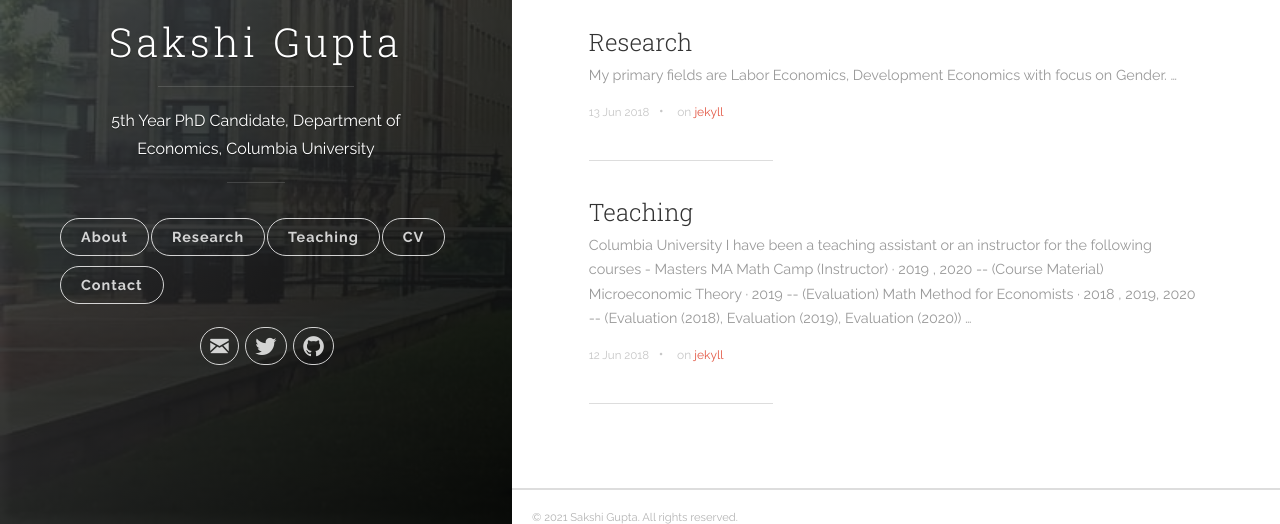
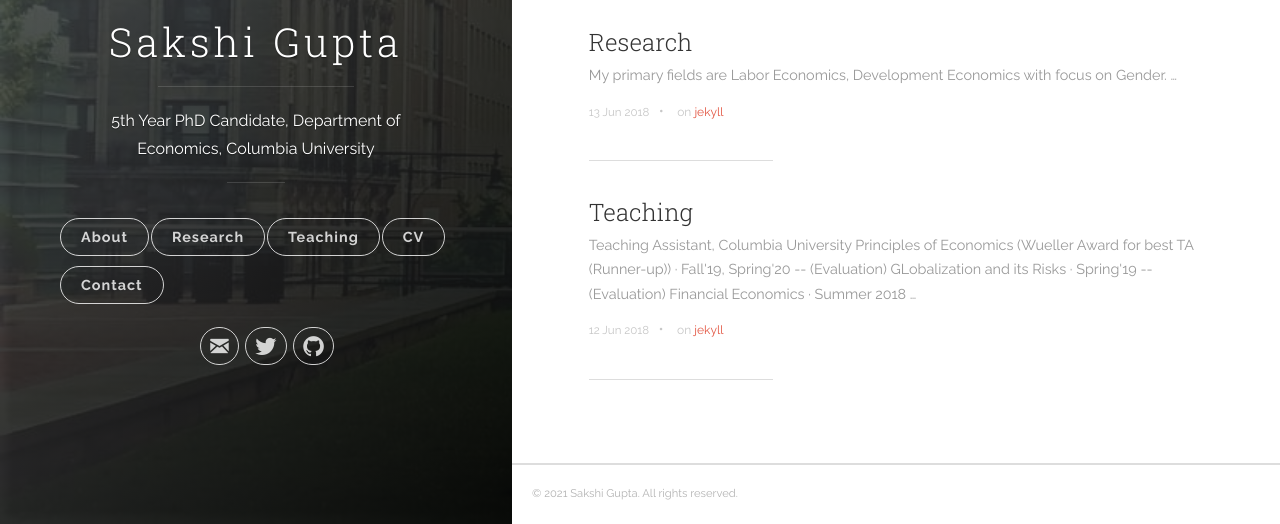
Before and after one commit to Gupta-Sakshi/Gupta-Sakshi.github.io, a Jekyll site: the page built from index.html, in a window 1280 px wide and 935 px high, cut to the strip 411-935 px from the top of the window. Built offline with Jekyll 4.4.1, drawn with Linux system fonts in a browser that asks for light colours; the list of posts is cut into pages by our own code.

Commit message:
Update 2018-06-12-teaching.markdown

```diff
--- a/_posts/2018-06-12-teaching.markdown
+++ b/_posts/2018-06-12-teaching.markdown
@@ -3,20 +3,19 @@ title:  "Teaching"
 categories: [jekyll]
 tags: [jekyll]
 ---
-<h4 id="columbia-university"><strong>Columbia University</strong></h4>
-<p>I have been a teaching assistant or an instructor for the following courses -
+<p>
 <!---
 <br />(<a href="" target="_blank">Course evaluations</a>)</p>
 -->
-<h5 id="masters"><strong>Masters</strong></h5>
+<h5 id="masters"><strong>Teaching Assistant, Columbia University </strong></h5>
 <ul>
- <li> MA Math Camp (Instructor)  &middot; <em>2019 , 2020</em> -- (<a href="https://github.com/vinayakiyer/Columbia-MA-Math-Camp-2020" style="color:#2980b9;" target="_blank">Course Material</a>) </li>
-  <li>Microeconomic Theory &middot; <em>2019</em> -- (<a href="{{ site.baseurl }}/files/micro2019spring.pdf" style="color:#2980b9;" target="_blank">Evaluation</a>)</li>
-  <li>Math Method for Economists &middot;  <em>2018 , 2019, 2020</em> -- (<a href="{{ site.baseurl }}/files/math2018fall-merged.pdf" style="color:#2980b9;" target="_blank">Evaluation (2018)</a>, <a href="{{ site.baseurl }}/files/math2019fall.pdf" style="color:#2980b9;" target="_blank">Evaluation (2019)</a>,
-   <a href="{{ site.baseurl }}/files/math2020fall.pdf" style="color:#2980b9;" target="_blank">Evaluation (2020)</a>)</li>
+ <li> Principles of Economics (Wueller Award for best TA (Runner-up)) &middot; <em>Fall'19, Spring'20</em> -- (<a href="https://github.com/Gupta-Sakshi/principles_student_eval.pdf" style="color:#2980b9;" target="_blank">Evaluation</a>) </li>
+  <li>GLobalization and its Risks &middot; <em>Spring'19</em> -- (<a href="https://github.com/Gupta-Sakshi/global_student_eval.pdf" style="color:#2980b9;" target="_blank">Evaluation</a>)</li>
+  <li>Financial Economics &middot;  <em>Summer 2018</em> </li>
 </ul>
 
-<h5 id="undergrad"><strong>Undergraduate</strong></h5>
+<h5 id="dse"><strong> Remedial Lecturer, Delhi School of Economics </strong></h5>
 <ul>
-  <li>Principles of Economics  &middot; <em>2017 , 2018</em> -- (<a href="{{ site.baseurl }}/files/principles2017.pdf" style="color:#2980b9;" target="_blank">Evaluation (2017)</a> , <a href="{{ site.baseurl }}/files/principles2018.pdf" style="color:#2980b9;" target="_blank">Evaluation (2018)</a>)</li>
+  <li>Microeconomics (M.A. Course)  &middot; <em>Fall'16</em> </li>
+  <li>Game Theory (M.A. Course)  &middot; <em>Spring'17</em> </li>
 </ul>
```
